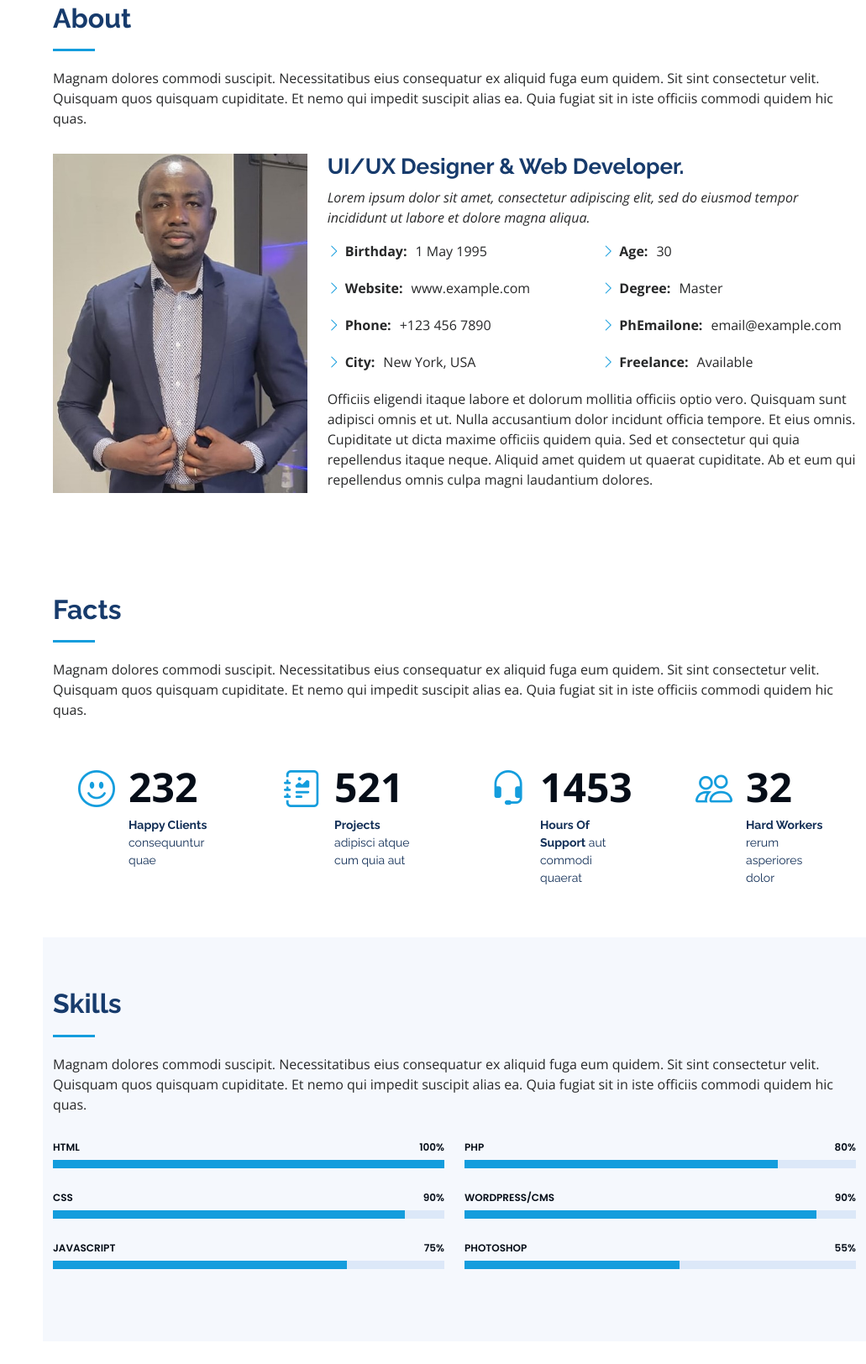
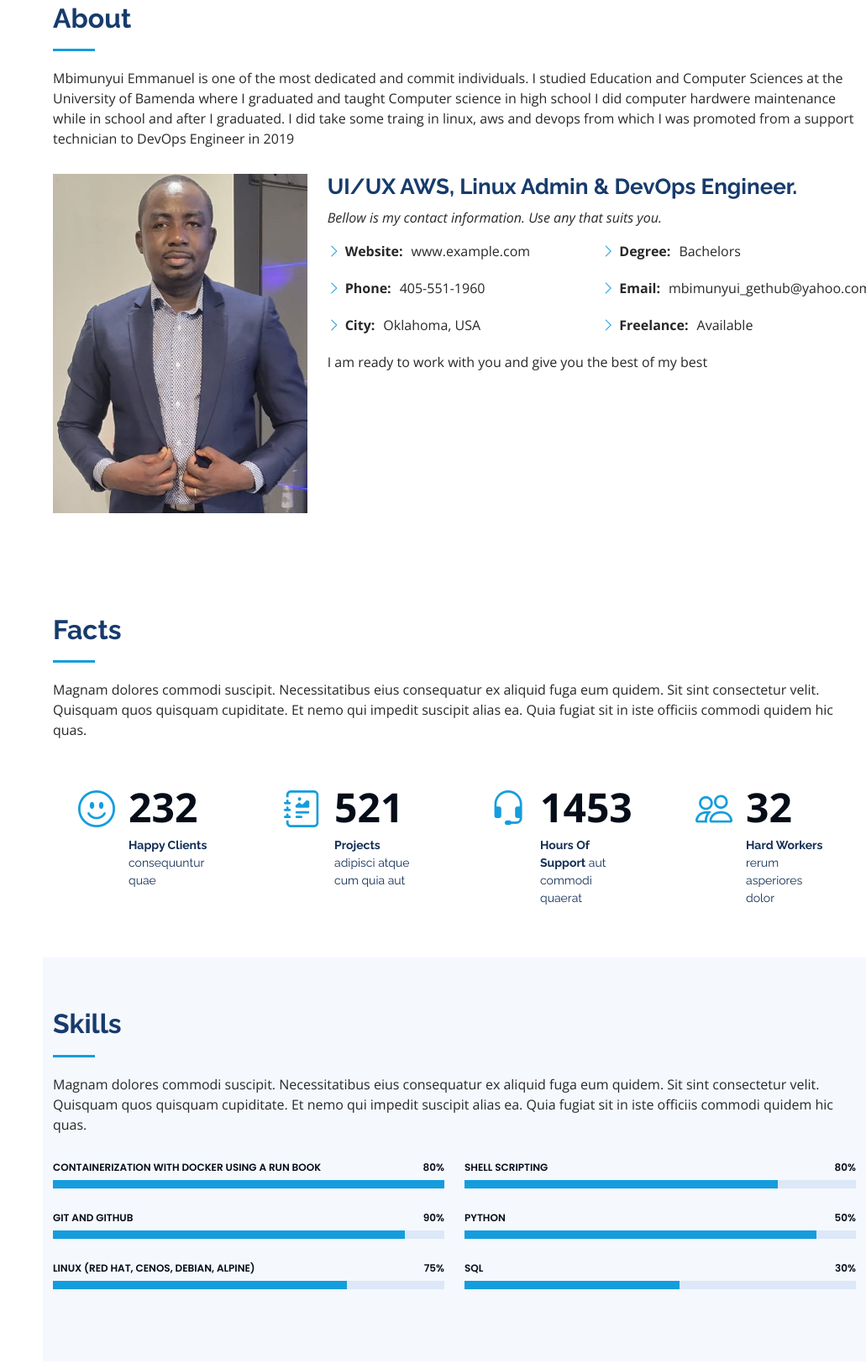
Before and after one commit to utrains/static-resume, a plain HTML site: page iPortfolio/index.html in a window 1280 px wide. Shown: the part 857-2481 px from the top of the page at 84% size, without its empty margins (249-1280 px from the left). Drawn offline with nearby package versions, Linux system fonts and the light colour scheme.

Commit message:
new changes

```diff
--- a/iPortfolio/index.html
+++ b/iPortfolio/index.html
@@ -46,7 +46,7 @@
 
       <div class="profile">
         <img src="assets/img/profile-img.jpg" alt="" class="img-fluid rounded-circle">
-        <h1 class="text-light"><a href="index.html">Alex Smith</a></h1>
+        <h1 class="text-light"><a href="index.html">Mbimunyui Emmanuel</a></h1>
         <div class="social-links mt-3 text-center">
           <a href="#" class="twitter"><i class="bx bxl-twitter"></i></a>
           <a href="#" class="facebook"><i class="bx bxl-facebook"></i></a>
@@ -72,8 +72,8 @@
   <!-- ======= Hero Section ======= -->
   <section id="hero" class="d-flex flex-column justify-content-center align-items-center">
     <div class="hero-container" data-aos="fade-in">
-      <h1>Alex Smith</h1>
-      <p>I'm <span class="typed" data-typed-items="Designer, Developer, Freelancer, Photographer"></span></p>
+      <h1>Mbimunyui Emmanuel</h1>
+      <p>I'm <span class="typed" data-typed-items="Linux System Admin, AWS Cloud Engineer, AWS Linux System Admin, DevOps Engineer"></span></p>
     </div>
   </section><!-- End Hero -->
 
@@ -85,7 +85,8 @@
 
         <div class="section-title">
           <h2>About</h2>
-          <p>Magnam dolores commodi suscipit. Necessitatibus eius consequatur ex aliquid fuga eum quidem. Sit sint consectetur velit. Quisquam quos quisquam cupiditate. Et nemo qui impedit suscipit alias ea. Quia fugiat sit in iste officiis commodi quidem hic quas.</p>
+          <p>Mbimunyui Emmanuel is one of the most dedicated and commit individuals. I studied Education and Computer Sciences at the University of Bamenda where I graduated and taught Computer science in high school
+		  I did computer hardwere maintenance while in school and after I graduated. I did take some traing in linux, aws and devops from which I was promoted from a support technician to DevOps Engineer in 2019</p>
         </div>
 
         <div class="row">
@@ -93,32 +94,29 @@
             <img src="assets/img/profile-img.jpg" class="img-fluid" alt="">
           </div>
           <div class="col-lg-8 pt-4 pt-lg-0 content" data-aos="fade-left">
-            <h3>UI/UX Designer &amp; Web Developer.</h3>
+            <h3>UI/UX AWS, Linux Admin &amp; DevOps Engineer.</h3>
             <p class="fst-italic">
-              Lorem ipsum dolor sit amet, consectetur adipiscing elit, sed do eiusmod tempor incididunt ut labore et dolore
-              magna aliqua.
+              Bellow is my contact information. Use any that suits you.
             </p>
             <div class="row">
               <div class="col-lg-6">
                 <ul>
-                  <li><i class="bi bi-chevron-right"></i> <strong>Birthday:</strong> <span>1 May 1995</span></li>
+
                   <li><i class="bi bi-chevron-right"></i> <strong>Website:</strong> <span>www.example.com</span></li>
-                  <li><i class="bi bi-chevron-right"></i> <strong>Phone:</strong> <span>+123 456 7890</span></li>
-                  <li><i class="bi bi-chevron-right"></i> <strong>City:</strong> <span>New York, USA</span></li>
+                  <li><i class="bi bi-chevron-right"></i> <strong>Phone:</strong> <span>405-551-1960</span></li>
+                  <li><i class="bi bi-chevron-right"></i> <strong>City:</strong> <span>Oklahoma, USA</span></li>
                 </ul>
               </div>
               <div class="col-lg-6">
                 <ul>
-                  <li><i class="bi bi-chevron-right"></i> <strong>Age:</strong> <span>30</span></li>
-                  <li><i class="bi bi-chevron-right"></i> <strong>Degree:</strong> <span>Master</span></li>
-                  <li><i class="bi bi-chevron-right"></i> <strong>PhEmailone:</strong> <span>email@example.com</span></li>
+                  <li><i class="bi bi-chevron-right"></i> <strong>Degree:</strong> <span>Bachelors</span></li>
+                  <li><i class="bi bi-chevron-right"></i> <strong>Email:</strong> <span>mbimunyui_gethub@yahoo.com</span></li>
                   <li><i class="bi bi-chevron-right"></i> <strong>Freelance:</strong> <span>Available</span></li>
                 </ul>
               </div>
             </div>
             <p>
-              Officiis eligendi itaque labore et dolorum mollitia officiis optio vero. Quisquam sunt adipisci omnis et ut. Nulla accusantium dolor incidunt officia tempore. Et eius omnis.
-              Cupiditate ut dicta maxime officiis quidem quia. Sed et consectetur qui quia repellendus itaque neque. Aliquid amet quidem ut quaerat cupiditate. Ab et eum qui repellendus omnis culpa magni laudantium dolores.
+              I am ready to work with you and give you the best of my best
             </p>
           </div>
         </div>
@@ -188,21 +186,21 @@
           <div class="col-lg-6" data-aos="fade-up">
 
             <div class="progress">
-              <span class="skill">HTML <i class="val">100%</i></span>
+              <span class="skill">Containerization with docker using a run book <i class="val">80%</i></span>
               <div class="progress-bar-wrap">
                 <div class="progress-bar" role="progressbar" aria-valuenow="100" aria-valuemin="0" aria-valuemax="100"></div>
               </div>
             </div>
 
             <div class="progress">
-              <span class="skill">CSS <i class="val">90%</i></span>
+              <span class="skill">Git and Github <i class="val">90%</i></span>
               <div class="progress-bar-wrap">
                 <div class="progress-bar" role="progressbar" aria-valuenow="90" aria-valuemin="0" aria-valuemax="100"></div>
               </div>
             </div>
 
             <div class="progress">
-              <span class="skill">JavaScript <i class="val">75%</i></span>
+              <span class="skill">Linux (Red Hat, CenOS, Debian, Alpine) <i class="val">75%</i></span>
               <div class="progress-bar-wrap">
                 <div class="progress-bar" role="progressbar" aria-valuenow="75" aria-valuemin="0" aria-valuemax="100"></div>
               </div>
@@ -213,21 +211,21 @@
           <div class="col-lg-6" data-aos="fade-up" data-aos-delay="100">
 
             <div class="progress">
-              <span class="skill">PHP <i class="val">80%</i></span>
+              <span class="skill">Shell scripting<i class="val">80%</i></span>
               <div class="progress-bar-wrap">
                 <div class="progress-bar" role="progressbar" aria-valuenow="80" aria-valuemin="0" aria-valuemax="100"></div>
               </div>
             </div>
 
             <div class="progress">
-              <span class="skill">WordPress/CMS <i class="val">90%</i></span>
+              <span class="skill">Python <i class="val">50%</i></span>
               <div class="progress-bar-wrap">
                 <div class="progress-bar" role="progressbar" aria-valuenow="90" aria-valuemin="0" aria-valuemax="100"></div>
               </div>
             </div>
 
             <div class="progress">
-              <span class="skill">Photoshop <i class="val">55%</i></span>
+              <span class="skill">SQL <i class="val">30%</i></span>
               <div class="progress-bar-wrap">
                 <div class="progress-bar" role="progressbar" aria-valuenow="55" aria-valuemin="0" aria-valuemax="100"></div>
               </div>
```
